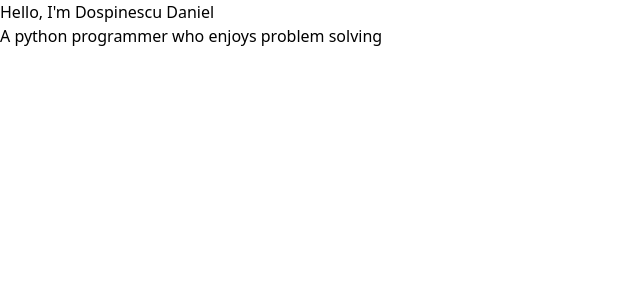
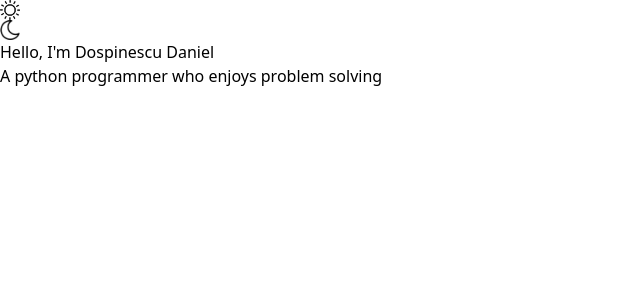
Before and after one commit to dospix/Portfolio-Website-V2, a React (Vite) app: page / in a window 1280 px wide. Shown: the top 300 px of the page, without its empty margins (0-640 px from the left). Built offline with nearby package versions, Linux system fonts and the light colour scheme.

Commit message:
Added dark mode slider on the page

```diff
--- a/src/App.jsx
+++ b/src/App.jsx
@@ -1,10 +1,12 @@
 import { useState } from 'react'
+import DarkModeSlider from './components/DarkModeSlider'
 
 function App() {
 
   return (
     <div className="App">
     <>
+      <DarkModeSlider />
       <div className='text-center'>
         <h1>Hello, I'm Dospinescu Daniel</h1>
         <h2>A python programmer who enjoys problem solving</h2>
--- /dev/null
+++ b/src/components/DarkModeSlider.jsx
@@ -0,0 +1,14 @@
+import sun from "../assets/images/sun.png"
+import moon from "../assets/images/moon.png"
+
+export default function DarkModeSlider(){
+    return (
+        <div className="flex ml-auto mt-6 mr-8 w-32">
+            <img src={sun} height="20px" width="20px" alt="sun" />
+            <div className="my-auto mx-2 w-12 h-4 bg-gray-400 rounded-lg">
+                <div className="w-4 h-4 bg-gray-700 rounded-full"></div>
+            </div>
+            <img src={moon} height="20px" width="20px" alt="moon" />
+        </div>
+    )
+}
```
Also changed, not shown: src/assets/images/moon.png (added), src/assets/images/sun.png (added).
